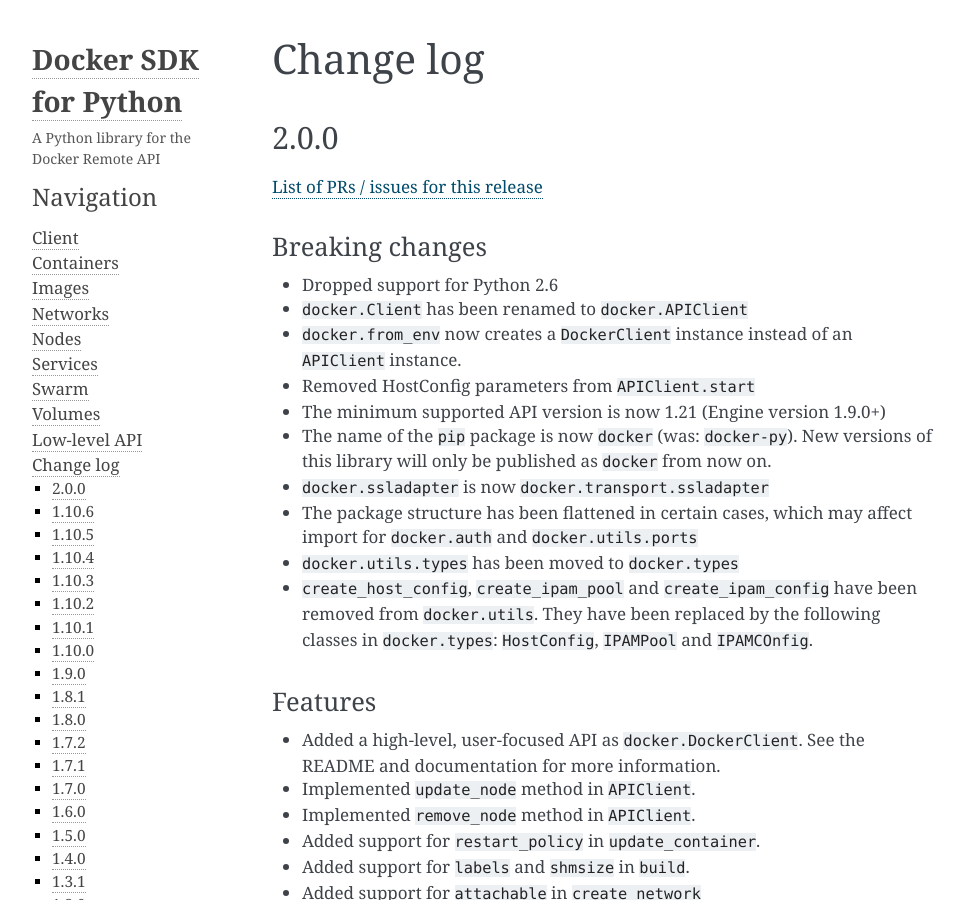
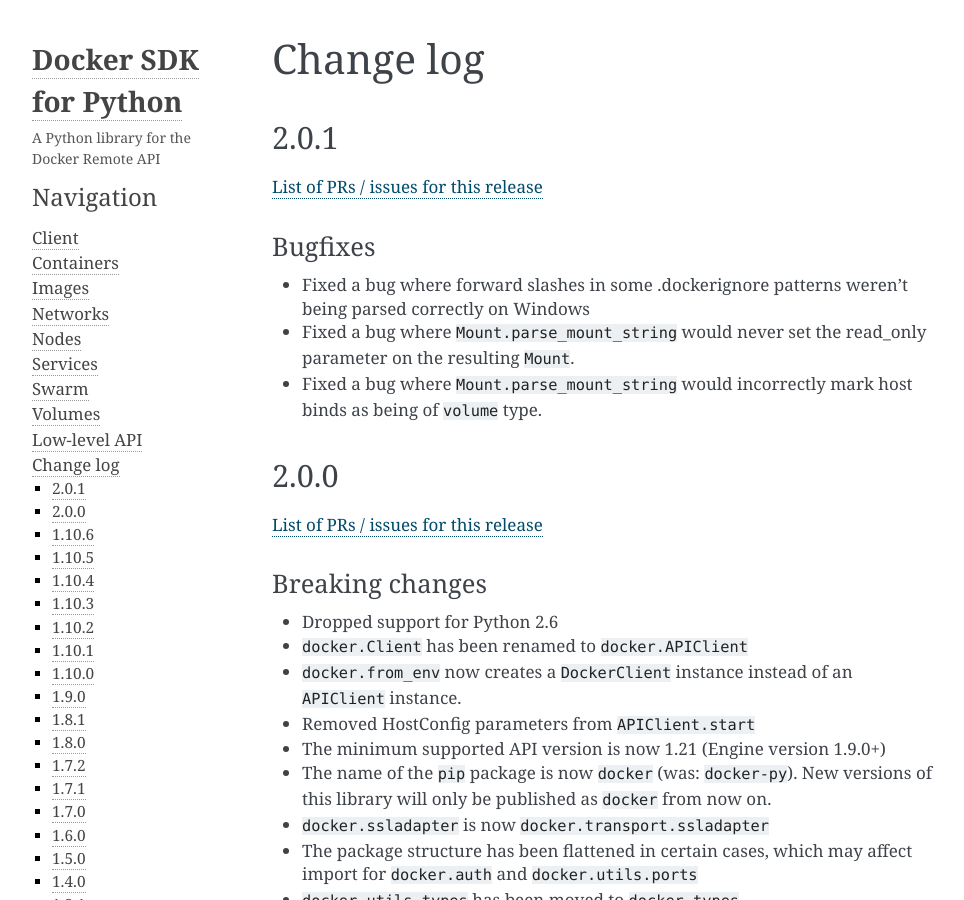
Before and after one commit to docker/docker-py, a Sphinx documentation site: the page built from docs/change-log.md, in a window 1280 px wide and 900 px high. Shown: the whole window, without its empty margins (148-1112 px from the left). Built offline with Sphinx 7.4.7, drawn with Linux system fonts in a browser that asks for light colours; pages that are not in the unit, such as notebooks, are missing from menus.

Commit message:
Bump 2.0.1
Signed-off-by: Joffrey F <joffrey@docker.com>

```diff
--- a/docs/change-log.md
+++ b/docs/change-log.md
@@ -1,6 +1,19 @@
 Change log
 ==========
 
+2.0.1
+-----
+
+[List of PRs / issues for this release](https://github.com/docker/docker-py/milestone/28?closed=1)
+
+### Bugfixes
+
+* Fixed a bug where forward slashes in some .dockerignore patterns weren't
+  being parsed correctly on Windows
+* Fixed a bug where `Mount.parse_mount_string` would never set the read_only
+  parameter on the resulting `Mount`.
+* Fixed a bug where `Mount.parse_mount_string` would incorrectly mark host
+  binds as being of `volume` type.
 
 2.0.0
 -----
```
